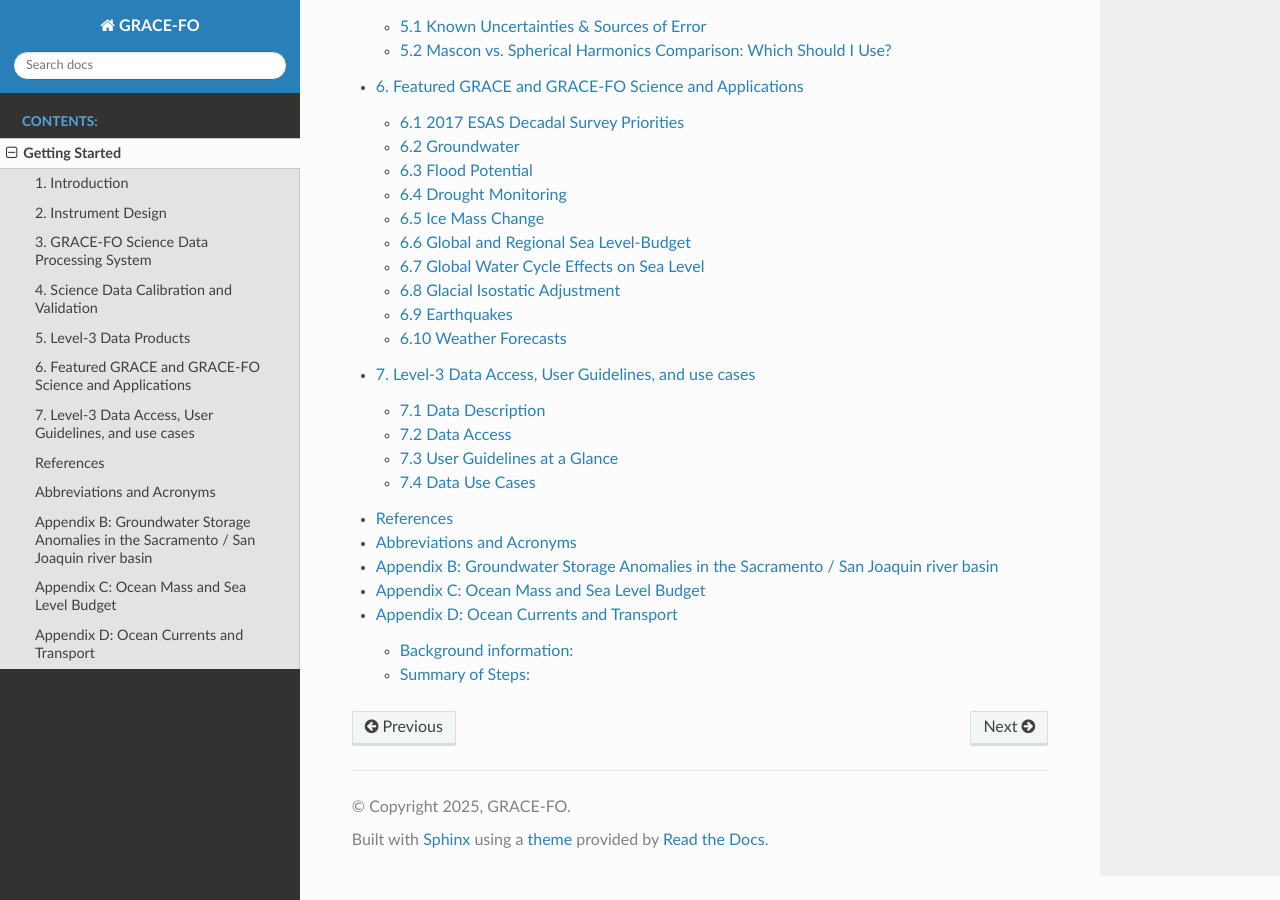
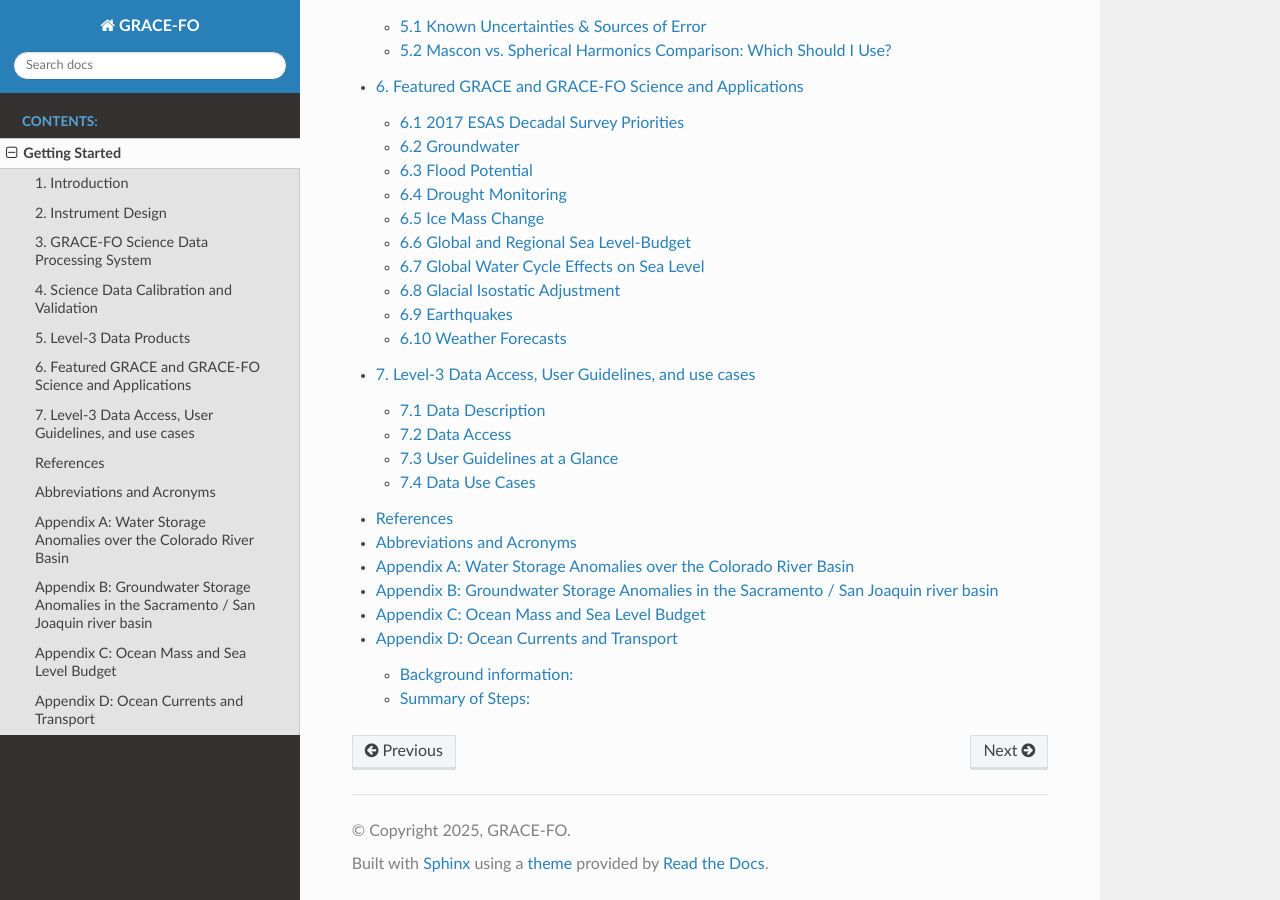
Before and after one commit to msikka09/GRACE-FO_L3_Handbook, a Sphinx documentation site: the page built from source/content.rst, in a window 1280 px wide and 900 px high, scrolled down 709 px. Built offline with Sphinx 7.4.7 and the Read the Docs theme 3.1.0, drawn with Linux system fonts in a browser that asks for light colours; some of the changed lines change nothing that is shown.

Commit message:
added appendix a

```diff
--- a/source/content.rst
+++ b/source/content.rst
@@ -16,6 +16,7 @@
    content/user_guidelines.rst
    content/references.rst
    content/abbreviations.rst
+   content/appendix_a.rst
    content/appendix_b.rst
    content/appendix_c.rst
    content/appendix_d.rst
--- /dev/null
+++ b/source/content/appendix_a.rst
@@ -0,0 +1,114 @@
+############################################################################################
+Appendix A: Water Storage Anomalies over the Colorado River Basin
+############################################################################################
+
+**Step 1**
+
+
+a).	Launch the interactive web application to explore GRACE anomalies located at https://grace.jpl.nasa.gov/data/data-analysis-tool/
+
+b).	Look at the water equivalent thickness (GRACE JPL) mascon solutions globally (Figure 1A).
+
+c).	Change the date of the data shown to see the changes in monthly water equivalent thickness anomalies.
+
+
+.. figure:: ../figures/fig1a_webtool.png
+    :align: center
+    :alt: alternate text
+    :figclass: align-center
+
+
+Figure 1A. Display of the interactive web application to explore GRACE data.
+
+d). Pick a basin of interest to look at the “Analysis” output. Hover the mouse over the basin of choice and zoom in toward this location. Information on the basin area, length, continent, ocean and sea basin will appear in a pop-up box (Figure 1B).
+
+.. figure:: ../figures/fig1b_webtool_colorado_river.png
+    :align: center
+    :alt: alternate text
+    :figclass: align-center
+
+
+Figure 1B. Display of the interactive web application zoomed-in to the Colorado River Basin, showing information on the basin area, length, continent, ocean and sea basin in a pop-up box.
+
+e).	Create a time series chart by specifying a start date and end date then clicking the “Create Chart” button (Figure 1C)
+
+.. figure:: ../figures/fig1c_webtool_colorado_river_timeseries.png
+    :align: center
+    :alt: alternate text
+    :figclass: align-center
+
+Figure 1C. Display of the interactive web application chart of Water Equivalent Thickness anomalies over the Colorado River Basin.
+
+
+
+**Step 2**
+
+
+f).	Download Level-3 gridded mascon Terrestrial Water Storage anomalies data from GRACE Tellus via PODAAC (https://podaac.jpl.nasa.gov/dataset/TELLUS_GRAC-GRFO_MASCON_CRI_GRID_RL06.3_V4). We will use the Mascon dataset with the Coastline Resolution Improvement (CRI) filter (Figure 1D).
+
+.. figure:: ../figures/fig1d_mascon_cri_link.png
+    :align: center
+    :alt: alternate text
+    :figclass: align-center
+
+
+Figure 1D. Level-3 global mass concentration Terrestrial Water Storage anomalies derived from GRACE and GRACE-FO. This use case requires the gain factor netCDF file as well as the Coastline Resolution Improvement (CRI) filter netCDF file (highlighted by the red box).
+
+
+g). Mascon file also contains scale factors (the requisite gain factor information) required to read and process the Tellus Mascon Earth Science Data Record (ESDR).
+
+h).	Download the boundary shapefile for the CO River Basin
+
+
+**Step 3**
+
+i).	Produce a map showing the raw Level-3 CRI-filtered Liquid Water Equivalent Thickness anomalies with world countries outlined and the CO River Basin highlighted (Figure 1E).
+
+   i). 	NOTE: If your application requires a different baseline (e.g., instead of 2004-2009 you need 2005-2010), you can simply compute that by averaging each grid point over the 2005-2010 baseline, and subtract that value from all time steps.
+
+
+.. figure:: ../figures/fig1e_mascon_map_colorado_river.png
+    :align: center
+    :alt: alternate text
+    :figclass: align-center
+
+Figure 1E. Map of the raw Level-3 CRI-filtered Liquid Water Equivalent Thickness anomalies with world countries outlined and the CO River Basin highlighted.
+
+j).	Multiply the GRACE Level-3 Mascon raster by gain factor raster.
+
+   i).	Due to the sampling and post-processing of GRACE observations, surface mass variations at small spatial scales tend to be attenuated. Therefore, users have the option to multiply GRACE Tellus Land data by the provided gridded gain factors.
+
+   ii).	The scaling grid is a set of scaling coefficients, one for each 1 degree bin of the land grids, and are intended to restore much of the signal amplitude removed by the destriping, Gaussian, and degree 60 filters applied to the land grids. To use these scaling coefficients, the time series at one grid (1 degree bin) location must be multiplied by the scaling factor at the same 1 degree bin position.
+
+k).	Subset the GRACE Mascon data to include only the CO River Basin.
+
+l).	Compare the difference in the data of the original raw data to the data corrected with the gain factors (Figure 1F).
+
+.. list-table::
+   :widths: 50 50
+   :align: center
+
+   * - .. image:: ../figures/fig1f_basin_map_no_scalefactor.png
+          :width: 300px
+     - .. image:: ../figures/fig1f_basin_map_with_scalefactor.png
+          :width: 300px
+
+Figure 1F. GRACE Mascon water storage anomalies for June, 2016 with no gridded gain factors applied (left) and multiplied by the gridded gain factors (right).
+
+**Step 4**
+
+m).	Plot the final map of GRACE Mascon water storage anomalies for June, 2016.
+
+n).	Then, create the time series plot showing LWE Thickness Anomalies averaged over the CO River Basin (Figure 1G).
+
+.. figure:: ../figures/fig4_colorado_river_basin_map.png
+    :align: center
+    :alt: alternate text
+    :figclass: align-center
+
+.. figure:: ../figures/fig1gb_colorado_basin_timeseries.png
+    :align: center
+    :alt: alternate text
+    :figclass: align-center
+
+Figure 1G. GRACE Mascon Liquid Water Equivalent anomalies for June, 2016 in the CO River Basin with gain factor applied and values spatially disaggregated (top) and a time series plot showing Liquid Water Equivalent anomalies averaged over the CO River Basin.
```
